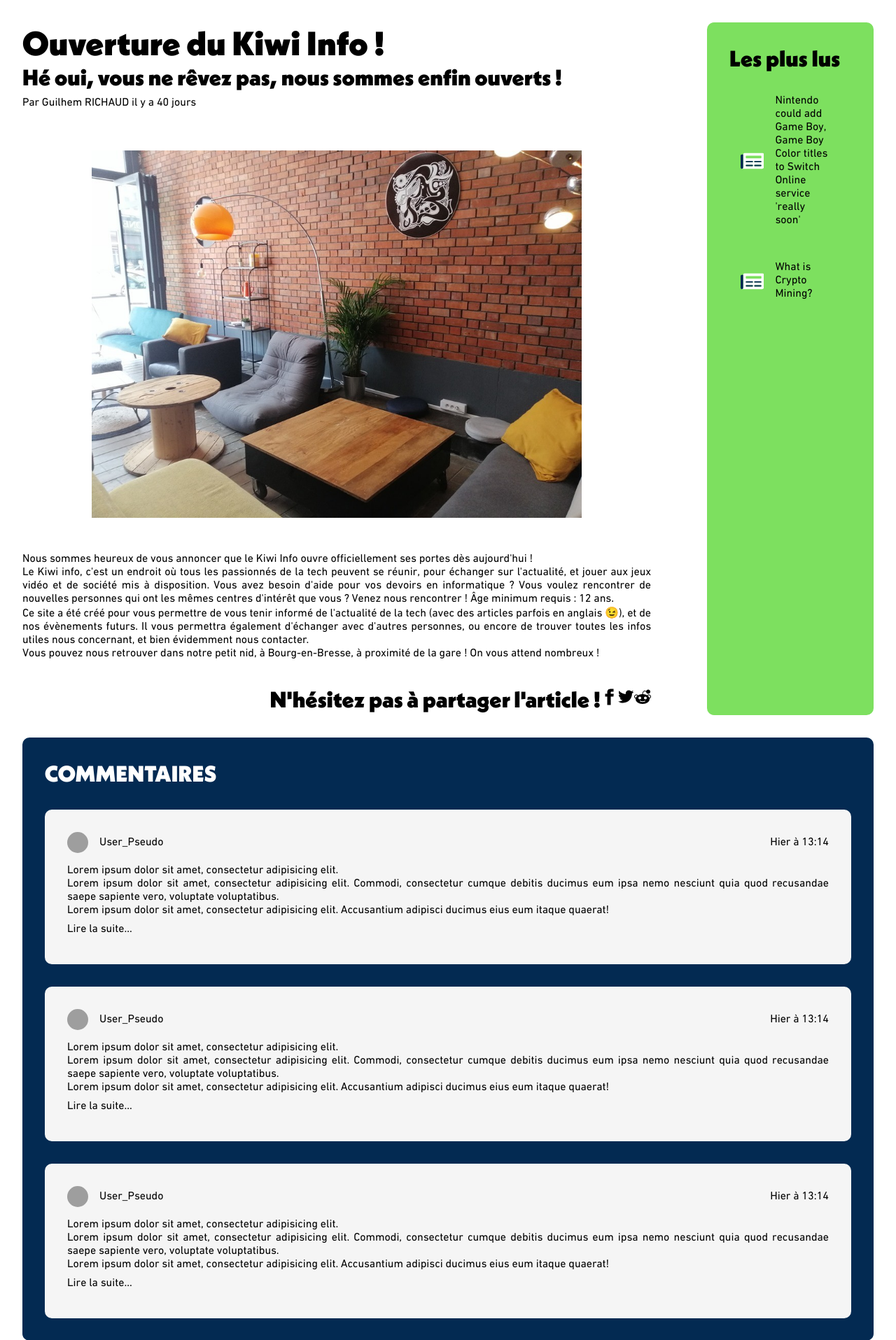
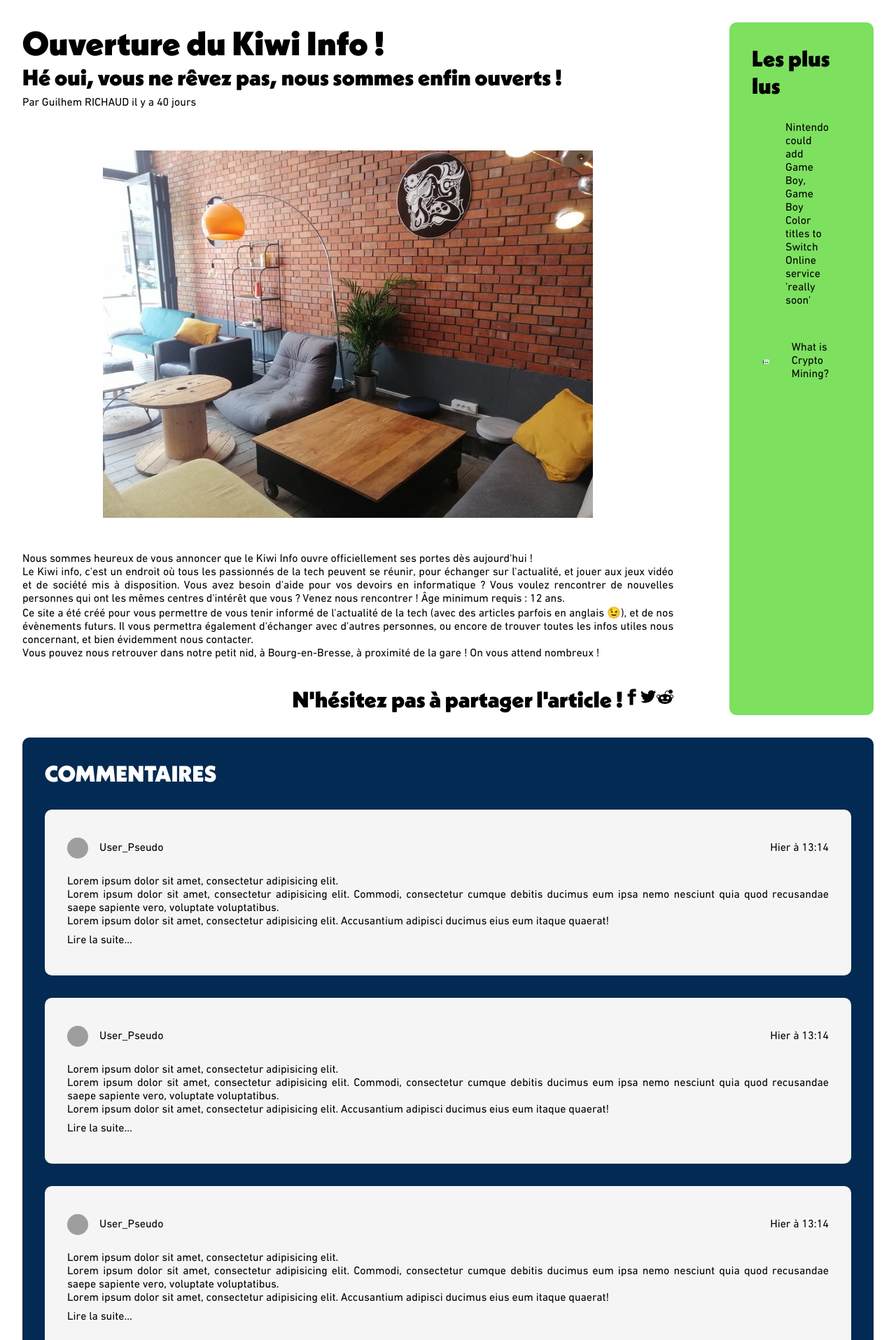
Before and after one commit to guiphaniel/kiwi-info, a PHP site: page /articles/ouverture-kiwi-info.html in a window 1280 px wide. Shown: the part 124-2039 px from the top of the page at 70% size. Run offline with PHP 8.4, Linux system fonts and the light colour scheme; grey boxes are pictures that could not be loaded.

Commit message:
update aside

```diff
--- a/css/style.css
+++ b/css/style.css
@@ -308,12 +308,16 @@ aside a{
     padding: 1em;
     display: flex;
     align-items: center;
+    justify-content: space-between;
     border-radius: var(--border-radius);
     transition: 0.5s ease-in-out all;
     -moz-transition: 0.5s ease-in-out all;
     -webkit-transition: 0.5s ease-in-out all;
 }
 
+aside li {
+    margin: 1em 0;
+}
 
 aside a:hover{
     background-color: var(--color-nav-hover);
@@ -323,8 +327,9 @@ aside .article-title {
     width: 100%;
 }
 
-#networks li svg {
-    margin-right: 2em;
+aside li svg {
+    max-width: 20%;
+    margin-right: 1em;
 }
 
 main {
@@ -359,7 +364,6 @@ main picture img {
     display: flex;
     align-items: center;
     justify-content: space-between;
-    height: 30px;
     width: 100%;
     margin-bottom: 1em;
 }
@@ -410,7 +414,7 @@ main picture img {
 
 .article-panel{
     padding: 0;
-    margin: 2em;
+    margin: 2em 0;
     border-radius: var(--border-radius);
     width: 20em;
     height: 26em;
@@ -780,10 +784,15 @@ header #checkNav:checked ~ul .icon {
         padding-top: 2em;
     }
 
+    .article-panel {
+        margin: 2em;
+    }
+
     #aside-group {
         width: 100%;
         display: flex;
         flex-direction: row;
+        justify-content: space-between;
     }
 
     #aside-group article {
@@ -804,8 +813,8 @@ header #checkNav:checked ~ul .icon {
         margin-bottom: 0.5em;
     }
 
-    aside li {
-        margin: 1em 0;
+    aside a{
+        justify-content: flex-start;
     }
 
     .aside-content {
```
